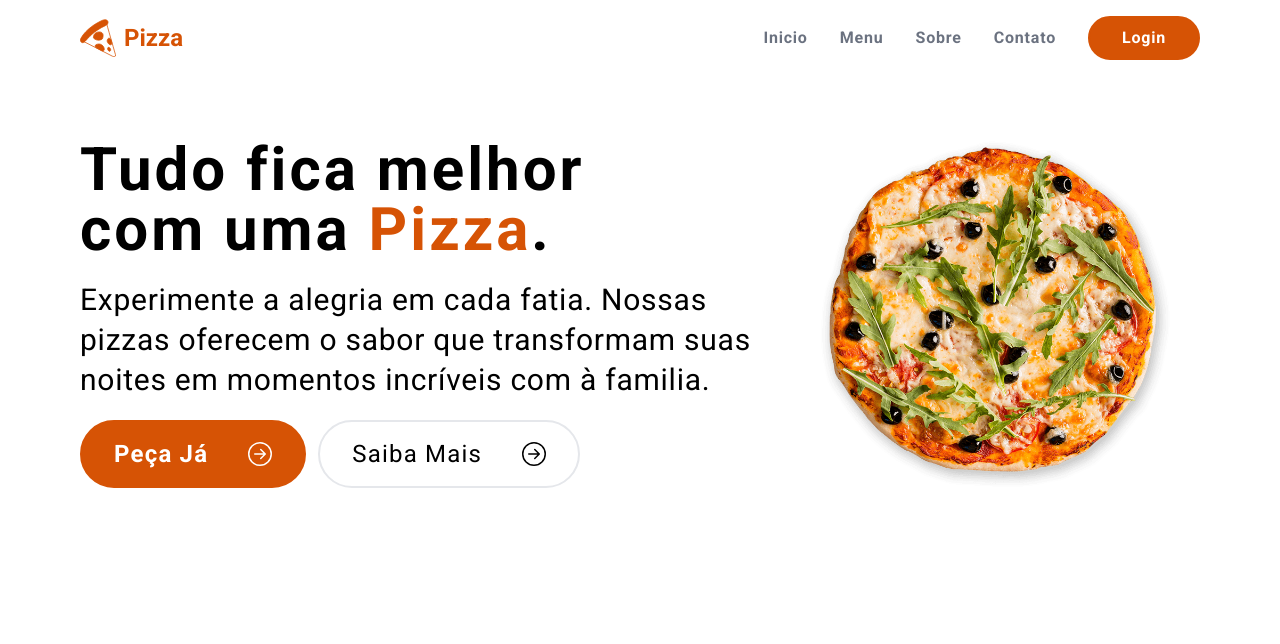
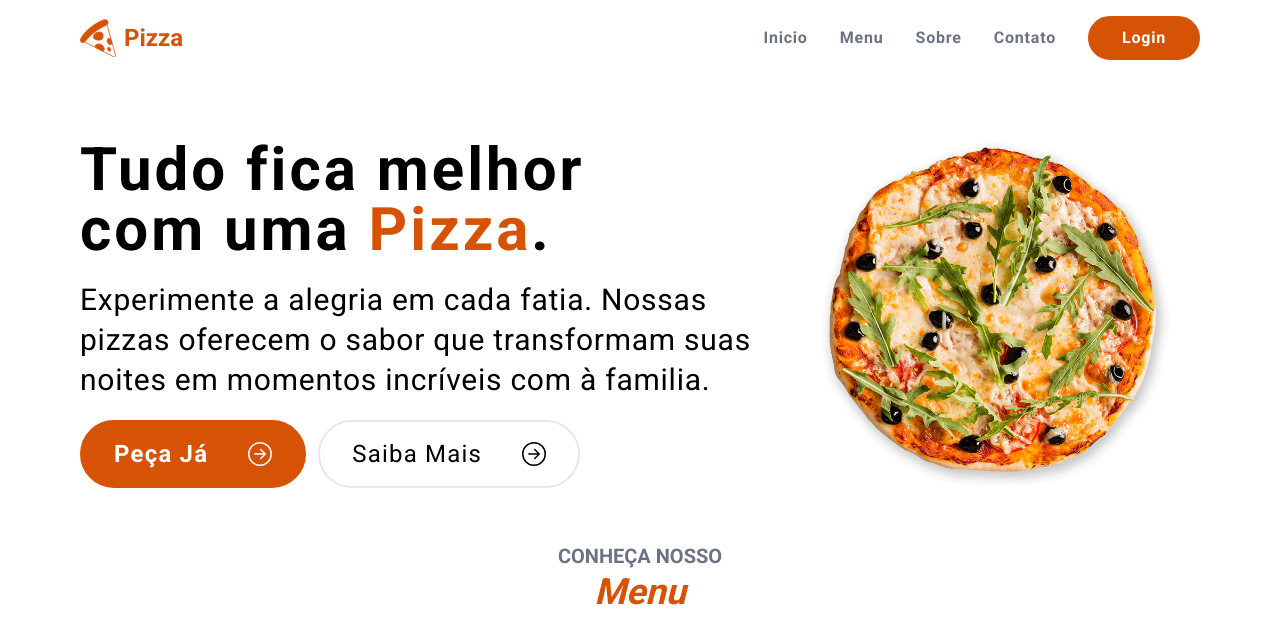
Before and after one commit to antoniati/food-ordering-app, a Next.js app: page / in a window 1280 px wide. Shown: the top 644 px of the page. Built offline with nearby package versions, Linux system fonts and the light colour scheme.

Commit message:
feat: Criado cabeçalho das sessões das páginas HeaderSection
- Neste commit foi criado o componente de cabeçalho padrão das sessões das páginas.

```diff
--- a/src/app/page.js
+++ b/src/app/page.js
@@ -1,4 +1,5 @@
 import HeaderMain from '@/components/HeaderMain'
+import HeaderSection from '@/components/HeaderSection'
 import HeroSection from '@/components/HeroSection'
 
 export default function Home() {
@@ -6,6 +7,12 @@ export default function Home() {
     <>
       <HeaderMain />
       <HeroSection />
+      <section>
+        <HeaderSection
+          subTitle={"Conheça nosso"}
+          mainTitle={"Menu"}
+        />
+      </section>
     </>
   )
 }
--- /dev/null
+++ b/src/app/styles/HeaderSection.module.css
@@ -0,0 +1,11 @@
+.headerSection  {
+    @apply w-full p-5 flex flex-col gap-2 items-center justify-center;
+}
+
+.headerSection span {
+    @apply uppercase text-gray-500 font-semibold leading-4;
+}
+
+.headerSection b {
+    @apply text-dark-orange text-4xl italic;
+}
--- /dev/null
+++ b/src/components/HeaderSection.js
@@ -0,0 +1,14 @@
+import style from '@/app/styles/HeaderSection.module.css'
+
+const HeaderSection = ({
+    subTitle, mainTitle
+}) => {
+    return (
+        <h2 className={style.headerSection}>
+            <span>{subTitle}</span>
+            <b>{mainTitle}</b>
+        </h2>
+    )
+}
+
+export default HeaderSection
```
